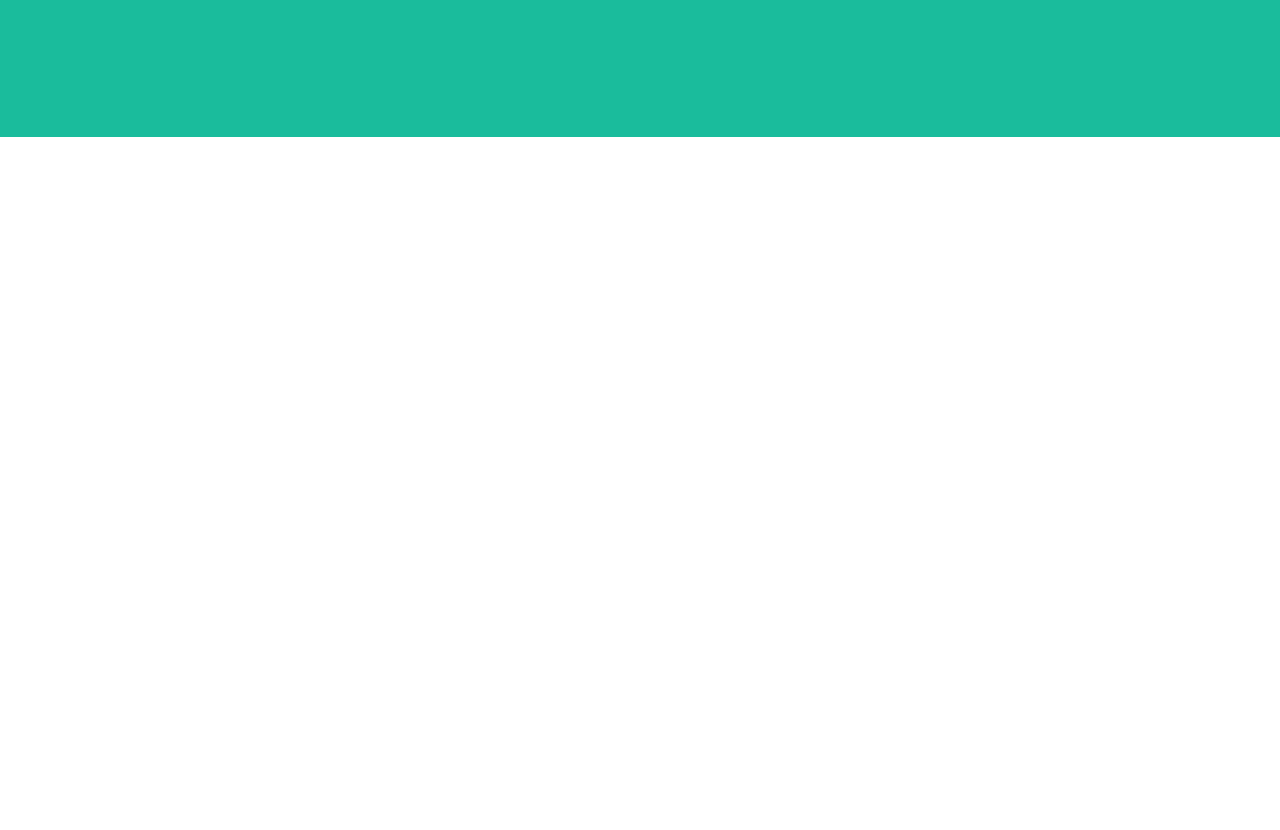
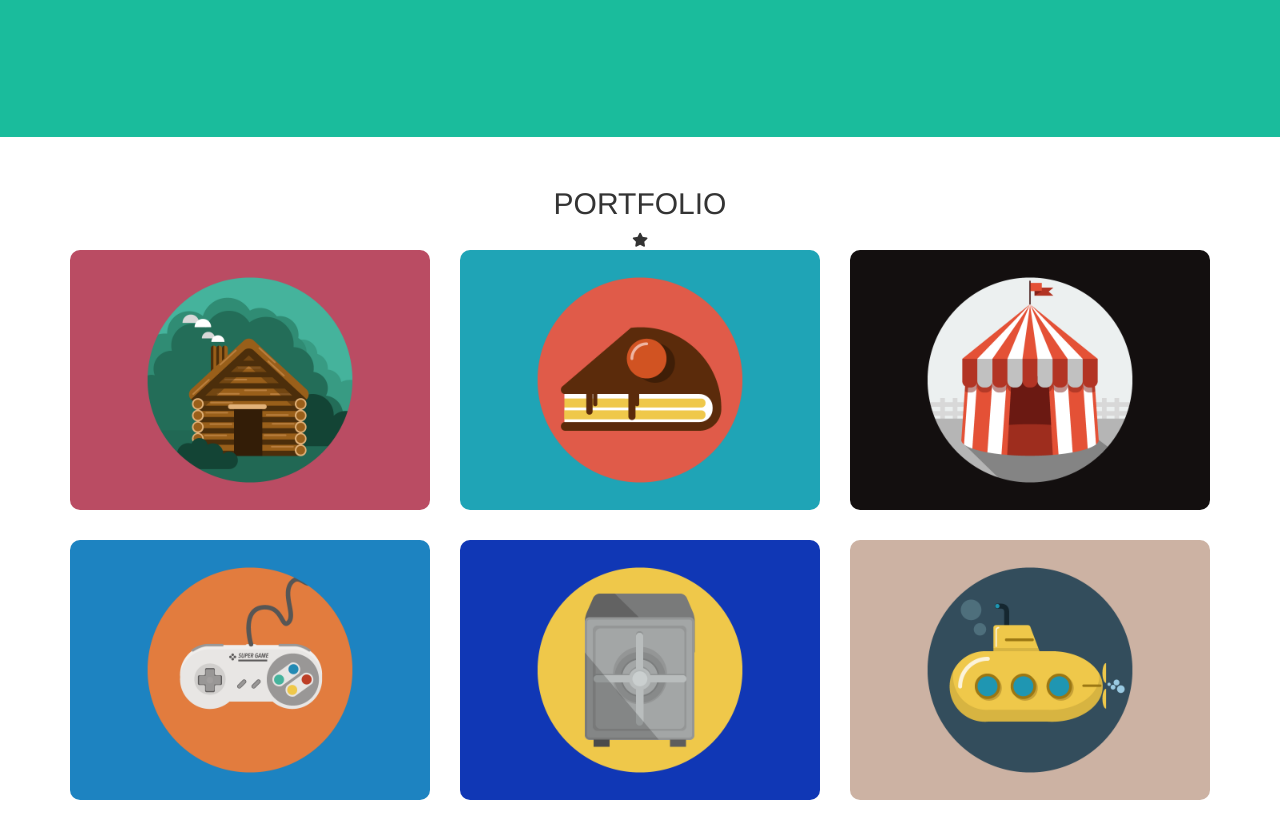
Before and after one commit to BenoitGaudieri/html-css-bootstrap-freelancer, a plain HTML site: page index.html in a window 1280 px wide. Shown: the part 543-1373 px from the top of the page. Before the commit the page ends 800 px from the top, so only its background shows below. Drawn offline with nearby package versions, Linux system fonts and the light colour scheme.

Commit message:
feat. portfolio section

```diff
--- a/css/index.css
+++ b/css/index.css
@@ -49,3 +49,10 @@
 .jumbotron p {
     font-size: 25px;
 }
+
+/* Portfolio */
+.portfolio img {
+    width: 100%;
+    border-radius: 10px;
+    margin-bottom: 30px;
+}
--- a/index.html
+++ b/index.html
@@ -56,7 +56,40 @@
     </header>
 
     <main>
+        <!-- Portfolio -->
+        <div class="portfolio">
+            <div class="container">
+                <!-- text row -->
+                <div class="row text-upper text-center">
+                    <div class="col-md-12">
+                        <h2>portfolio</h2>
+                        <div class="star"><i class="fas fa-star"></i></div>
+                    </div>
+                </div>
+                <!-- img -->
+                <div class="row text-center">
+                    <div class="col-lg-4 col-md-6 col-sm-12">
+                        <img src="img/cabin.png" alt="">
+                    </div>
+                    <div class="col-lg-4 col-md-6 col-sm-12">
+                        <img src="img/cake.png" alt="">
+                    </div>
+                    <div class="col-lg-4 col-md-6 col-sm-12">
+                        <img src="img/circus.png" alt="">
+                    </div>
+                    <div class="col-lg-4 col-md-6 col-sm-12">
+                        <img src="img/game.png" alt="">
+                    </div>
+                    <div class="col-lg-4 col-md-6 col-sm-12">
+                        <img src="img/safe.png" alt="">
+                    </div>
+                    <div class="col-lg-4 col-md-6 col-sm-12">
+                        <img src="img/submarine.png" alt="">
+                    </div>
+                </div>
+            </div>
 
+        </div>
 
     </main>
 
```
